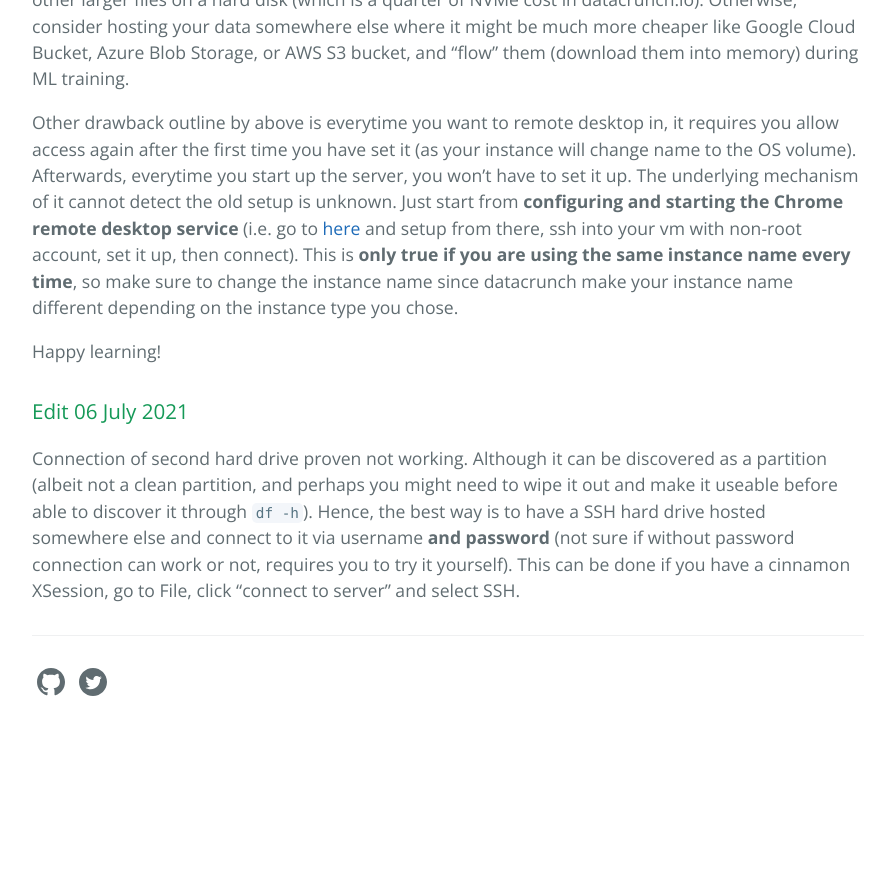
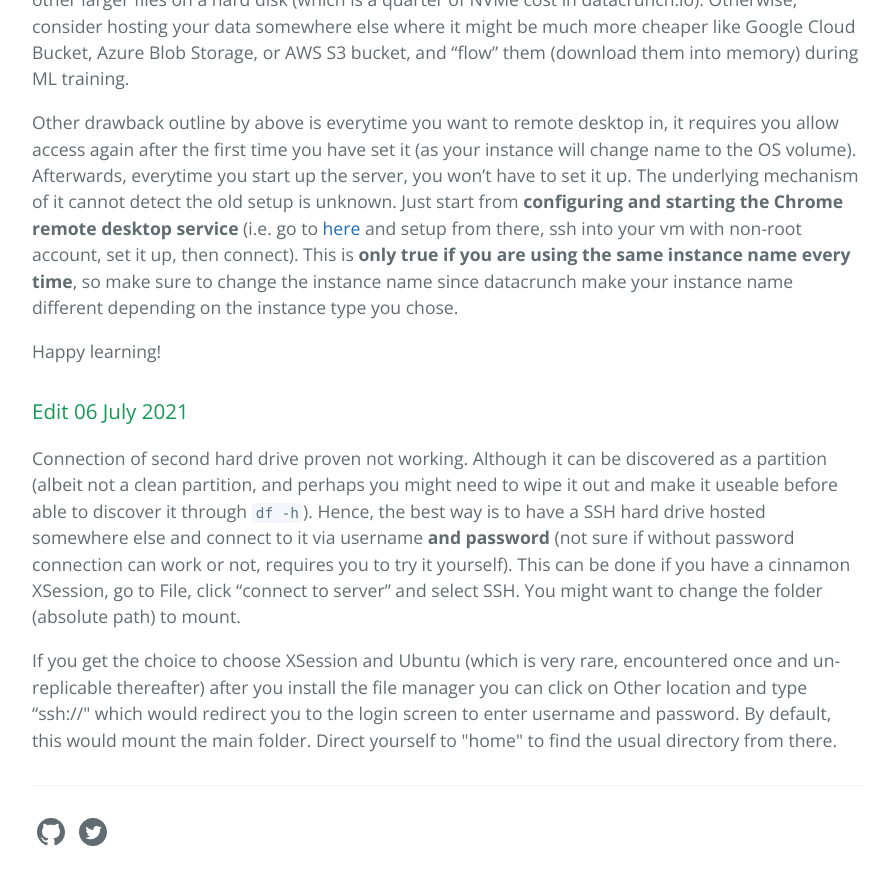
Before and after one commit to Wabinab/Wabinab.github.io, a Jekyll site: the page built from _posts/2021-06-30-Setting up Datacrunch.io from scratch.md, in a window 1280 px wide and 900 px high, scrolled down 5193 px. Shown: the top 885 px of the window, without its empty margins (192-1081 px from the left). Built offline with Jekyll 4.4.1, drawn with Linux system fonts in a browser that asks for light colours; our own code applies the rules of GitHub Pages for plain Markdown files; before the commit the page ends 5943 px from its top, so only the background shows below that.

Commit message:
Update 2021-06-30-Setting up Datacrunch.io from scratch.md

```diff
--- a/_posts/2021-06-30-Setting up Datacrunch.io from scratch.md
+++ b/_posts/2021-06-30-Setting up Datacrunch.io from scratch.md
@@ -137,4 +137,6 @@ Other drawback outline by above is everytime you want to remote desktop in, it r
 Happy learning!
 
 ### Edit 06 July 2021
-Connection of second hard drive proven not working. Although it can be discovered as a partition (albeit not a clean partition, and perhaps you might need to wipe it out and make it useable before able to discover it through `df -h`). Hence, the best way is to have a SSH hard drive hosted somewhere else and connect to it via username **and password** (not sure if without password connection can work or not, requires you to try it yourself). This can be done if you have a cinnamon XSession, go to File, click "connect to server" and select SSH.
+Connection of second hard drive proven not working. Although it can be discovered as a partition (albeit not a clean partition, and perhaps you might need to wipe it out and make it useable before able to discover it through `df -h`). Hence, the best way is to have a SSH hard drive hosted somewhere else and connect to it via username **and password** (not sure if without password connection can work or not, requires you to try it yourself). This can be done if you have a cinnamon XSession, go to File, click "connect to server" and select SSH. You might want to change the folder (absolute path) to mount.
+
+If you get the choice to choose XSession and Ubuntu (which is very rare, encountered once and un-replicable thereafter) after you install the file manager you can click on Other location and type "ssh://<your-public-ip-address>" which would redirect you to the login screen to enter username and password. By default, this would mount the main folder. Direct yourself to "home" to find the usual directory from there.
```
